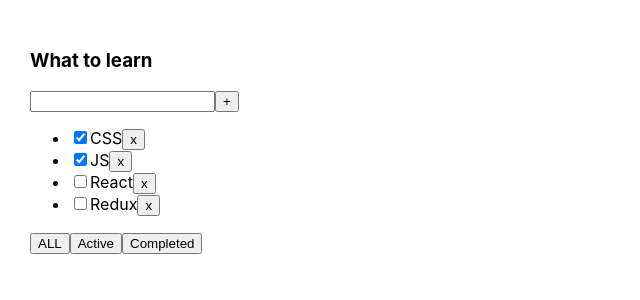
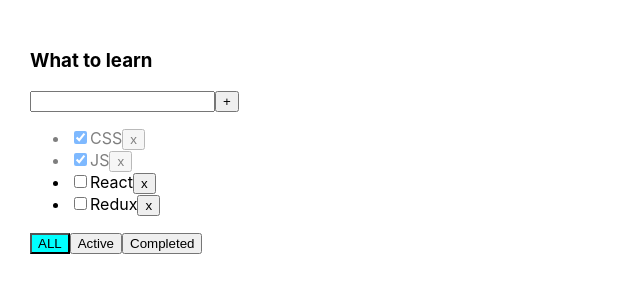
Before and after one commit to DimanManko/my-proga-todolist, a React (Create React App) app: page / in a window 1280 px wide. Shown: the top 300 px of the page, without its empty margins (0-640 px from the left). Built offline with nearby package versions, Linux system fonts and the light colour scheme.

Commit message:
Сделал чтобы таски выполненые были полупрозрачные

```diff
--- a/src/App.css
+++ b/src/App.css
@@ -11,3 +11,9 @@
 .error-message {
   color: red;
 }
+.active-filter {
+  background-color:aqua ;
+}
+.is-done {
+  opacity: 0.5;
+}
--- a/src/App.tsx
+++ b/src/App.tsx
@@ -54,6 +54,7 @@
                       changeFilter={changeFilter}
                       addTask={addTask}
                       changeTaskStatus={changeStatus}
+                      filter={filter}
             />
         </div>
     );
--- a/src/Todolist.tsx
+++ b/src/Todolist.tsx
@@ -14,6 +14,7 @@
     changeFilter: (value: FilterValuesTupe) => void
     addTask: (title: string) => void
     changeTaskStatus: (taskId: string, isDone: boolean) => void
+    filter: FilterValuesTupe
 
 }
 
@@ -68,7 +69,7 @@
                             props.changeTaskStatus(t.id, e.currentTarget.checked);
                         }
 
-                        return <li key={t.id}>
+                        return <li key={t.id} className={t.isDone ? 'is-done' : ""}>
                             <input type="checkbox"
                                    onChange={ onChangeHandler }
 
@@ -78,10 +79,10 @@
                     })
                 }
             </ul>
-            <div>
-                <button onClick={onAllClickHandler}> ALL </button>
-                <button onClick={onActiveClickHandler}> Active </button>
-                <button onClick={onCompletedClickHandler}> Completed </button>
+            <div >
+                <button className={props.filter === 'all' ? "active-filter" : ""} onClick={onAllClickHandler}> ALL </button>
+                <button className={props.filter === 'active' ? "active-filter" : ""}onClick={onActiveClickHandler}> Active </button>
+                <button className={props.filter === 'completed' ? "active-filter" : ""}onClick={onCompletedClickHandler}> Completed </button>
             </div>
         </div>
     )
```
